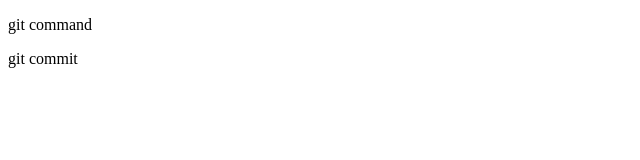
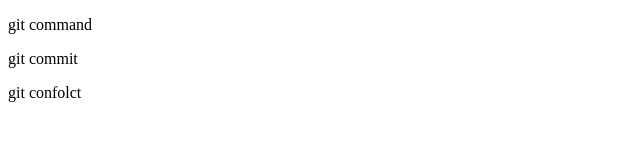
Before and after one commit to Tim-kazu/git_test, a plain HTML site: page index.html in a window 1280 px wide. Shown: the full height of the page, 0-640 px from the left. Drawn offline with Linux system fonts and the light colour scheme.

Commit message:
conflict

```diff
--- a/index.html
+++ b/index.html
@@ -9,5 +9,6 @@
 <body>
   <p>git command</p>
   <p>git commit</p>
+  <p>git confolct</p>
 </body>
 </html>
```
